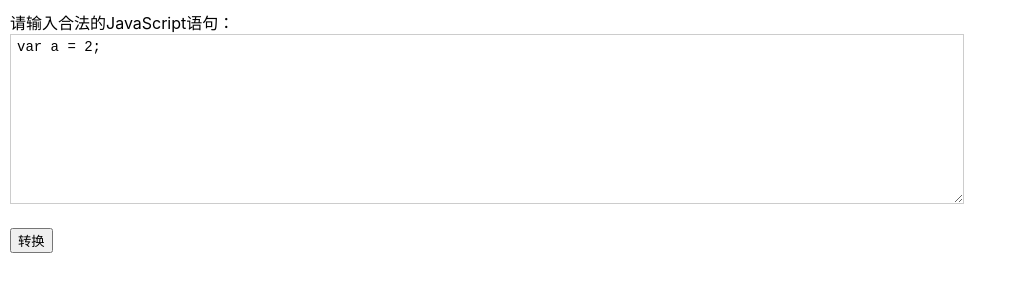
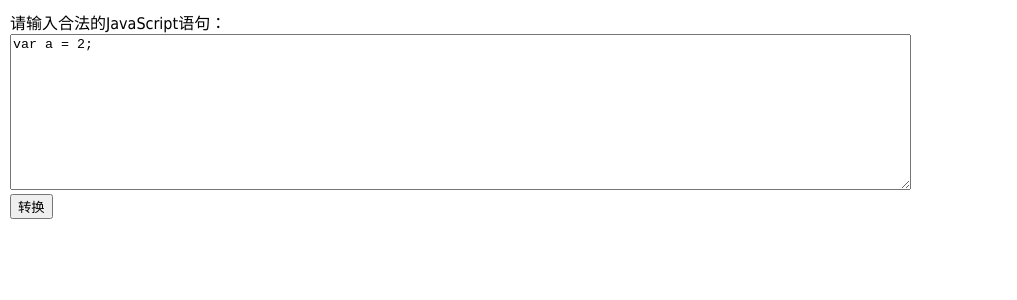
Before and after one commit to lcoder/spider, a React (Create React App) app: page / in a window 1280 px wide. Shown: the top 300 px of the page, without its empty margins (0-1017 px from the left). Built offline with nearby package versions, Linux system fonts and the light colour scheme.

Commit message:
补充文档，添加demo

```diff
--- a/src/App.css
+++ b/src/App.css
@@ -1,18 +1,15 @@
+body {
+    font-family: tahoma,arial,Microsoft Yahei,\5b8b\4f53;
+}
+div,body {
+    margin: 0;
+    padding: 0;
+}
 
 .App {
+    display: flex;
     padding: 10px;
 }
-
-textarea {
-    padding: 4px 6px;
-    border: 1px solid #ccc ;
-    font-size: 14px;
+.App div {
+    flex: 1;
 }
-
-textarea:focus {
-    outline: none;
-}
-
-button {
-    margin-top: 20px;
-}
--- a/src/App.tsx
+++ b/src/App.tsx
@@ -6,15 +6,19 @@ const defaultTxt = `var a = 2;`
 
 const App: React.FC = () => {
     const [ text , setText ] = useState(defaultTxt);
+    const [ tokenStr , setTokenStr ] = useState( '' )
     const go2Transform = useCallback( () => {
-            spider( text )
+            const tokens = spider( text )
+            setTokenStr( JSON.stringify( tokens , null , 4 ) )
         } , [ text ] )
     const changeText = useCallback( ( event: React.SyntheticEvent ) => {
             const value = (event.target as HTMLInputElement).value
             setText( value )
         } , [] )
+
     return (
         <div className="App">
+            <div>
                 请输入合法的JavaScript语句：<br/>
                 <textarea
                     value={ text }
@@ -25,6 +29,12 @@ const App: React.FC = () => {
                 /><br/>
                 <button onClick={ go2Transform }>转换</button>
             </div>
+            <div>
+                <pre>
+                    { tokenStr }
+                </pre>
+            </div>
+        </div>
     )
 }
 
--- a/src/lexeme/index.ts
+++ b/src/lexeme/index.ts
@@ -38,7 +38,7 @@ const scanner = ( text: string ) => {
         }
     }
     read.reset()
-    console.log( tokens )
+    return tokens
 }
 
 export default scanner;
```
Also changed, not shown: src/docs/comparison.png (deleted), 3 other files (tests, documents, lock files or other folders). Lines whose indentation alone changed are shown as unchanged.
